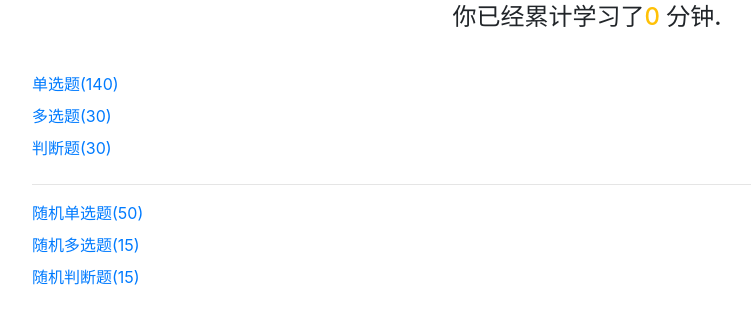
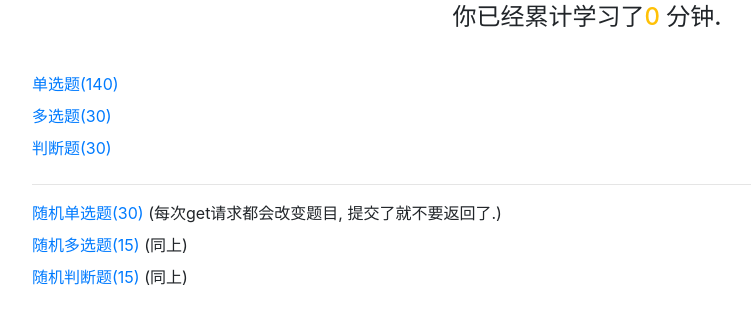
Before and after one commit to L-HeliantHuS/kaoshi_pingtai, a Django app: page / in a window 1280 px wide. Shown: the part 151-475 px from the top of the page, without its empty margins (53-804 px from the left). Run offline with Django 3.2, Linux system fonts and the light colour scheme; some libraries are stand-ins or nearby versions.

Commit message:
change 一堆

```diff
--- a/kaoshi/views.py
+++ b/kaoshi/views.py
@@ -98,7 +98,7 @@ def random_select(request):
         last = int(time.time())
         request.session["last_time"] = last
         count = Select.objects.all().count()
-        rand_ids = random.sample(range(1, count), 50)
+        rand_ids = random.sample(range(1, count), 30)
         db = Select.objects.filter(id__in=rand_ids)
         return render(request, "random_select.html", {"data": db})
 
--- a/templates/random_select.html
+++ b/templates/random_select.html
@@ -1,7 +1,7 @@
 {% extends 'base.html' %}
 {% block title %}
 
-    单选随机题目(50道题目)
+    单选随机题目(30道题目)
 
 {% endblock %}
 
--- a/templates/random_selects.html
+++ b/templates/random_selects.html
@@ -10,7 +10,7 @@
 
     <div class="container">
         <div class="alert alert-primary"><strong>随机多选题！</strong>一共20道题目. 加油!  qq: 1984441370</div>
-        <form action="{% url 'select' %}" method="post">
+        <form action="{% url 'selects' %}" method="post">
             {% csrf_token %}
             {% for i in data %}
                 <strong>{{ forloop.counter }}.</strong> {{ i.topic }} <br>
--- a/templates/welcome.html
+++ b/templates/welcome.html
@@ -6,7 +6,7 @@
 {% block body %}
 
     <div class="container">
-        <div class="alert alert-info">欢迎来BiliBili看我！ <a href="https://space.bilibili.com/178530124">https://space.bilibili.com/178530124</a> </div>
+        <div class="alert alert-info">欢迎来BiliBili看我！ <a href="https://space.bilibili.com/178530124" target="_blank">https://space.bilibili.com/178530124</a> </div>
         <h1 class="text-center">欢迎复习. <label for="" class="text-danger">乾坤未定, 你我皆黑马.</label></h1>
         <br>
 
@@ -31,15 +31,15 @@
         </label>
         <hr>
         <label for="">
-            <a href="{% url 'random_select' %}">随机单选题(50)</a>
+            <a href="{% url 'random_select' %}">随机单选题(30)</a> (每次get请求都会改变题目, 提交了就不要返回了.)
         </label>
         <br>
         <label for="">
-            <a href="{% url 'random_selects' %}">随机多选题(15)</a>
+            <a href="{% url 'random_selects' %}">随机多选题(15)</a> (同上)
         </label>
         <br>
         <label for="">
-            <a href="{% url 'random_judge' %}">随机判断题(15)</a>
+            <a href="{% url 'random_judge' %}">随机判断题(15)</a> (同上)
         </label>
 
     </div>
```
Also changed, not shown: db.sqlite3.
